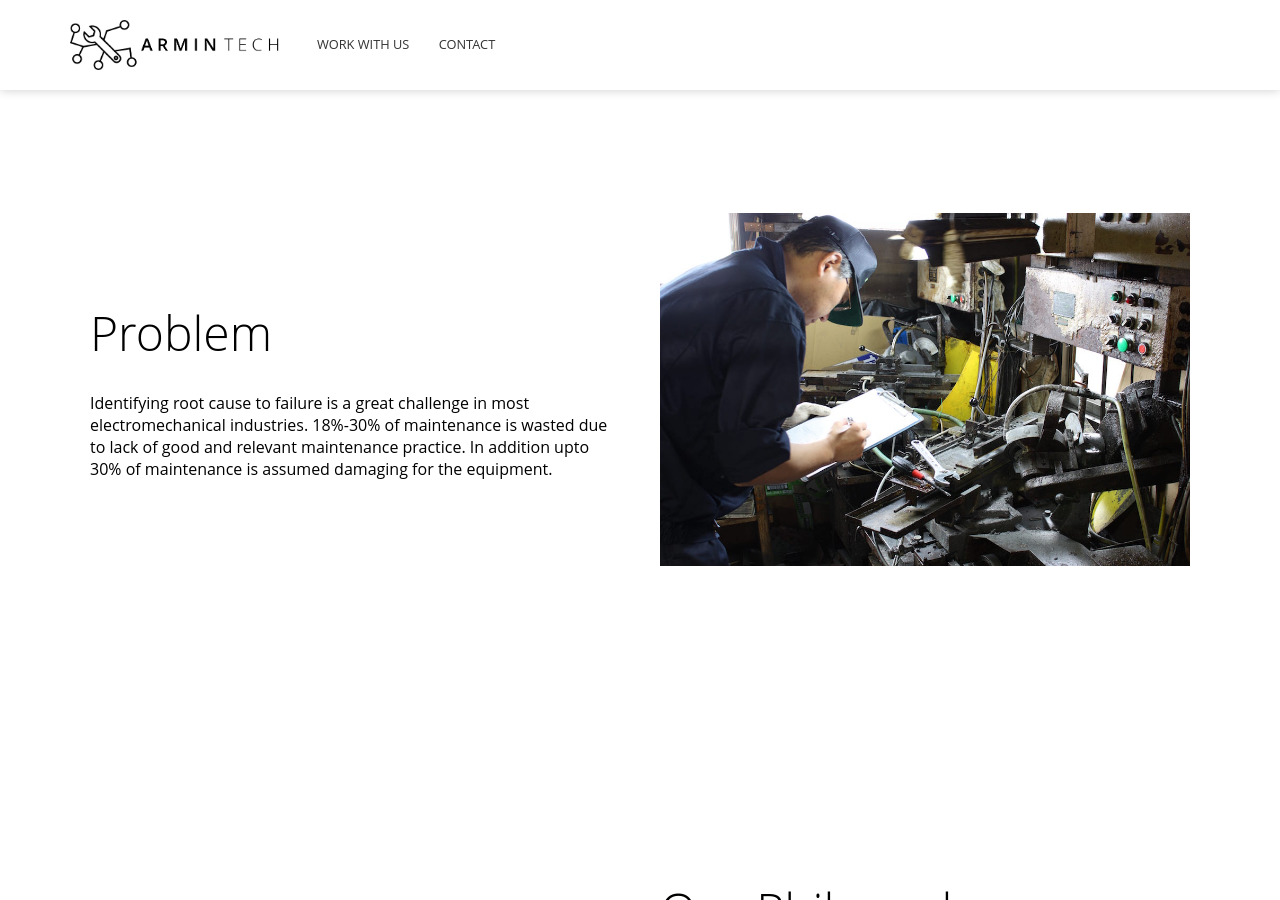
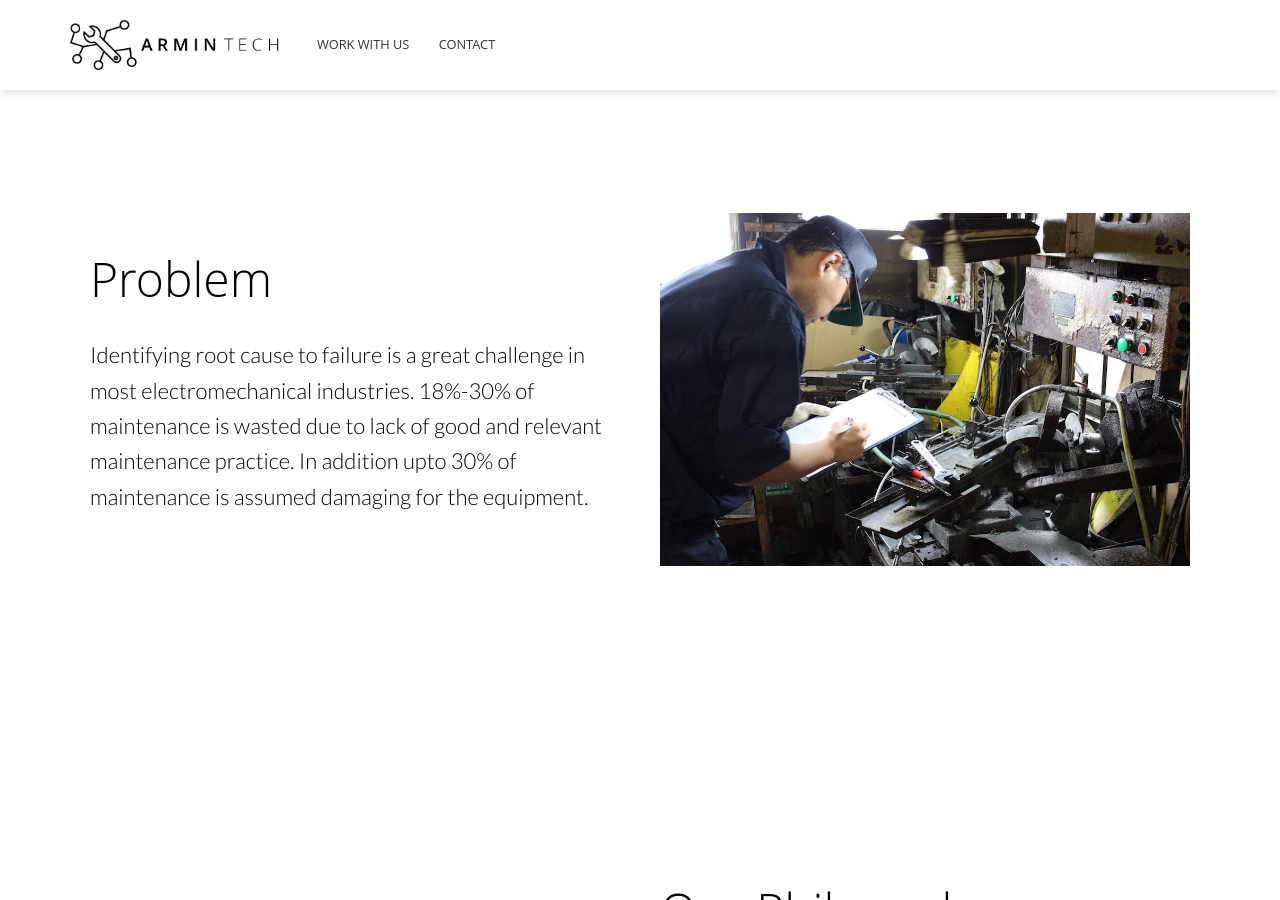
Before and after one commit to armin-tech/armin-tech, a Jekyll site: the page built from index.html, in a window 1280 px wide and 900 px high, scrolled down 923 px. Built offline with Jekyll 4.4.1, drawn with Linux system fonts in a browser that asks for light colours; nearby versions of some CDN libraries.

Commit message:
Create index.html

```diff
--- a/index.html
+++ b/index.html
@@ -38,7 +38,7 @@ videoWebM: /videos/construction.webm
 		<div class="container flex">
 			<div class="text">
 				<h2>Problem</h2>
-				{{page.problem_text}}
+				<p>{{page.problem_text}}</p>
 			</div>
 			<div class="image">
 				<img src="{% include relative-src.html src=page.problem %}" alt="Problem" />
```
